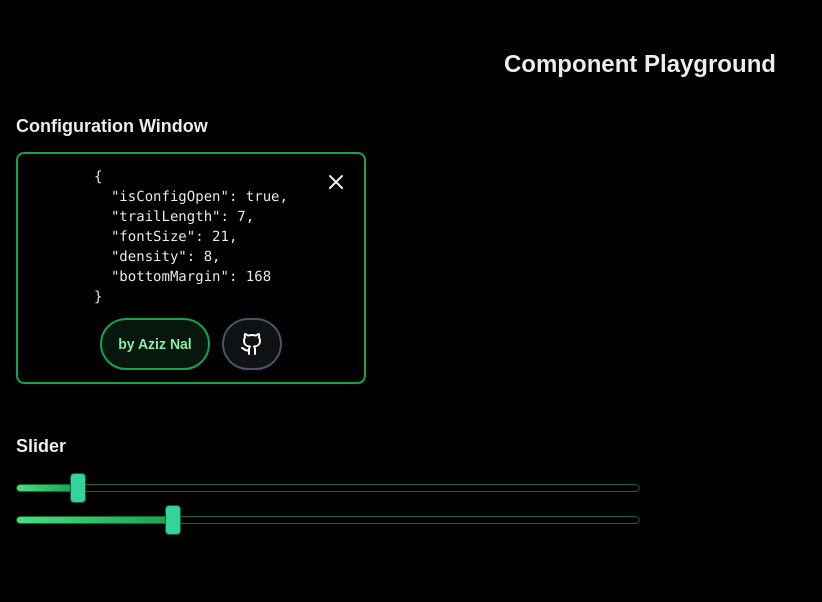
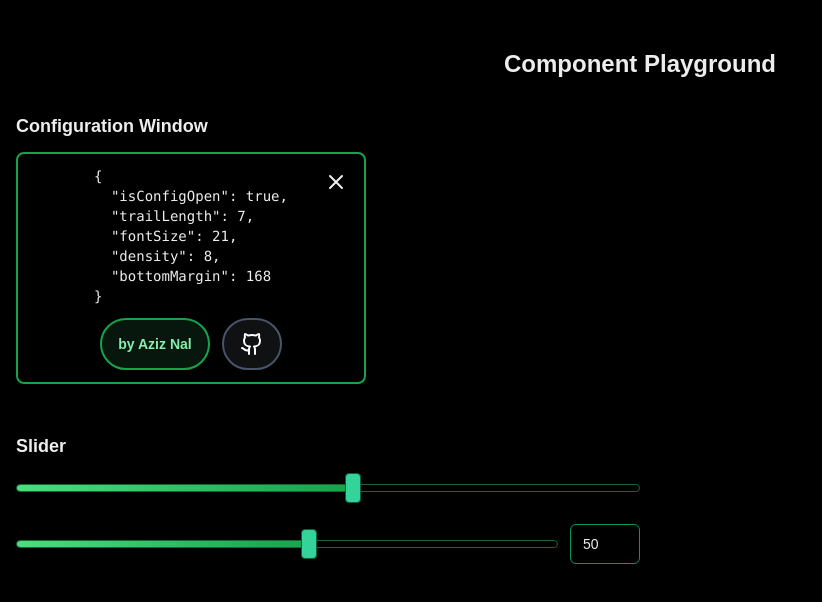
Before and after one commit to aziznal/matrix-effect, a Next.js app: page /components in a window 1280 px wide. Shown: the top 602 px of the page, without its empty margins (0-822 px from the left). Built offline with nearby package versions, Linux system fonts and the light colour scheme.

Commit message:
enable slider to work with negative values

```diff
--- /dev/null
+++ b/app/components/Input.tsx
@@ -0,0 +1,22 @@
+import * as React from "react";
+
+import { cn } from "@/lib/utils";
+
+const Input = React.forwardRef<HTMLInputElement, React.ComponentProps<"input">>(
+  ({ className, type, ...props }, ref) => {
+    return (
+      <input
+        type={type}
+        className={cn(
+          "placeholder:text-muted-foreground focus-visible:ring-ring flex h-10 rounded-md border border-emerald-600 bg-transparent px-3 py-2 text-base ring-offset-background file:border-0 file:bg-transparent file:text-sm file:font-medium file:text-foreground focus-visible:outline-none focus-visible:ring-2 focus-visible:ring-offset-2 disabled:cursor-not-allowed disabled:opacity-50 md:text-sm",
+          className,
+        )}
+        ref={ref}
+        {...props}
+      />
+    );
+  },
+);
+Input.displayName = "Input";
+
+export { Input };
--- a/app/components/Slider.tsx
+++ b/app/components/Slider.tsx
@@ -1,5 +1,6 @@
 import { cn } from "@/lib/utils";
 import { useEffect, useMemo, useRef, useState } from "react";
+import { Input } from "./Input";
 
 type SliderProps = {
   min: number;
@@ -7,19 +8,23 @@ type SliderProps = {
 
   value: number;
   onValueChange: (value: number) => void;
+
+  className?: string;
 };
 
-export default function Slider({
+export function Slider({
   value,
   min,
   max,
   onValueChange,
+  className,
 }: SliderProps) {
   const range = useMemo(() => Math.abs(max) + Math.abs(min), [max, min]);
 
+  // this maps values from the domain of the input to a domain where all values are positive
   const currentValue = useMemo(() => {
-    return 100 * (value / range);
-  }, [range, value]);
+    return mapToDomain(value, { min, max }, { min: 0, max: 100 });
+  }, [max, min, value]);
 
   const containerRef = useRef<HTMLDivElement>(null);
 
@@ -33,18 +38,15 @@ export default function Slider({
     const startDragging = (event: MouseEvent) => {
       setIsDragging(true);
       setMouseX(event.x);
-      console.log("started dragging");
     };
 
     const drag = (event: MouseEvent) => {
       if (!isDragging) return;
       setMouseX(event.x);
-      console.log("dragging");
     };
 
     const stopDragging = () => {
       setIsDragging(false);
-      console.log("stopped dragging!");
     };
 
     container.addEventListener("pointerdown", startDragging);
@@ -69,14 +71,26 @@ export default function Slider({
     /** the click relative to the slider's x rather than the screen's */
     const relativeClickX = mouseX - container.getBoundingClientRect().left;
 
+    /** new value is a ratio of the available range */
     const newValue = (relativeClickX / containerWidth) * range;
 
-    onValueChange(newValue);
-  }, [isDragging, max, mouseX, onValueChange, range, value]);
+    onValueChange(
+      round(
+        clamp(
+          mapToDomain(newValue, { min: 0, max: range }, { min, max }),
+          min,
+          max,
+        ),
+      ),
+    );
+  }, [isDragging, max, min, mouseX, onValueChange, range, value]);
 
   return (
     <div
-      className="relative my-6 cursor-pointer touch-none rounded-full border border-green-800 before:absolute before:top-[50%] before:block before:h-[400%] before:w-full before:-translate-y-[50%] before:content-['']"
+      className={cn(
+        "relative my-6 cursor-pointer touch-none rounded-full border border-green-800 before:absolute before:top-[50%] before:block before:h-[400%] before:w-full before:-translate-y-[50%] before:content-['']",
+        className,
+      )}
       ref={containerRef}
     >
       <div
@@ -85,7 +99,7 @@ export default function Slider({
           width: `${currentValue}%`,
           maxWidth: "100%",
         }}
-      />
+      ></div>
 
       <div
         className={cn(
@@ -93,8 +107,57 @@ export default function Slider({
           isDragging && "bg-emerald-600",
         )}
         style={{
-          left: `${clamp(currentValue, 0, 100)}%`,
+          left: `${round(clamp(currentValue, 0, 100))}%`,
         }}
+      ></div>
+    </div>
+  );
+}
+
+export function SliderWithInput(props: SliderProps) {
+  // input has its own value control flow to accomodate any crazy values
+  // the user may enter but only accept valid ones
+  //
+  // e.g. to allow entering negative values which start with a '-' which
+  // gets transformed to a NaN making it impossible to enter negative numbers
+  const [inputValue, setInputValue] = useState<string>(props.value.toString());
+
+  // to prevent infinite calls to the effects
+  const [shouldEmitInputUpdate, setShouldEmitInputUpdate] = useState(false);
+
+  const handleInputChange = (value: string) => {
+    setInputValue(value);
+    setShouldEmitInputUpdate(true);
+  };
+
+  // always update input with new values from parent
+  useEffect(() => {
+    setInputValue(props.value.toString());
+  }, [props.value]);
+
+  // emit only valid input updates
+  useEffect(() => {
+    if (!shouldEmitInputUpdate) return;
+
+    if (!inputValue) return;
+
+    const parsedValue = +inputValue;
+
+    if (isNaN(parsedValue)) return;
+
+    props.onValueChange(parsedValue);
+
+    setShouldEmitInputUpdate(false);
+  }, [inputValue, props, shouldEmitInputUpdate]);
+
+  return (
+    <div className="flex items-center gap-3">
+      <Slider className="flex-1" {...props} />
+
+      <Input
+        className="w-[70px]"
+        value={inputValue}
+        onChange={(e) => handleInputChange(e.target.value)}
       />
     </div>
   );
@@ -103,3 +166,27 @@ export default function Slider({
 function clamp(num: number, min: number, max: number) {
   return num < min ? min : num > max ? max : num;
 }
+
+function round(num: number) {
+  return Math.round(num);
+}
+
+function mapToDomain(
+  num: number,
+
+  fromRange: {
+    min: number;
+    max: number;
+  },
+
+  toRange: {
+    min: number;
+    max: number;
+  },
+) {
+  return (
+    ((num - fromRange.min) * (toRange.max - toRange.min)) /
+      (fromRange.max - fromRange.min) +
+    toRange.min
+  );
+}
--- a/app/components/page.tsx
+++ b/app/components/page.tsx
@@ -2,7 +2,7 @@
 
 import { PropsWithChildren, useState } from "react";
 import { ConfigurationProvider, ConfigurationWindow } from "./Configuration";
-import Slider from "./Slider";
+import { Slider, SliderWithInput } from "./Slider";
 
 export const dynamic = "force-dynamic";
 
@@ -39,17 +39,16 @@ function ComponentTitle(props: PropsWithChildren) {
 
 function SliderDemo() {
   const [value, setValue] = useState(50);
-  const [slider2Value, setSlider2Value] = useState(50);
 
   return (
     <div className="md:w-[50%]">
-      <Slider min={-255} max={255} value={value} onValueChange={setValue} />
+      <Slider min={-700} max={700} value={value} onValueChange={setValue} />
 
-      <Slider
-        min={0}
-        max={200}
-        value={slider2Value}
-        onValueChange={setSlider2Value}
+      <SliderWithInput
+        min={-700}
+        max={700}
+        value={value}
+        onValueChange={setValue}
       />
     </div>
   );
```
